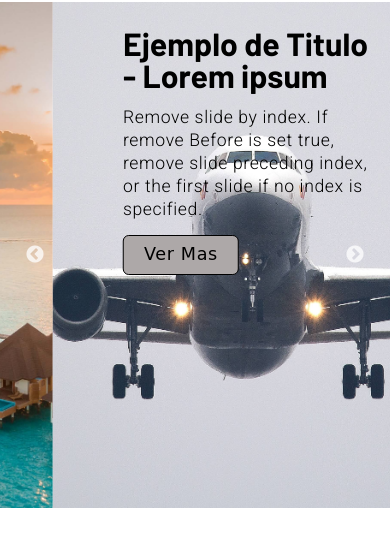
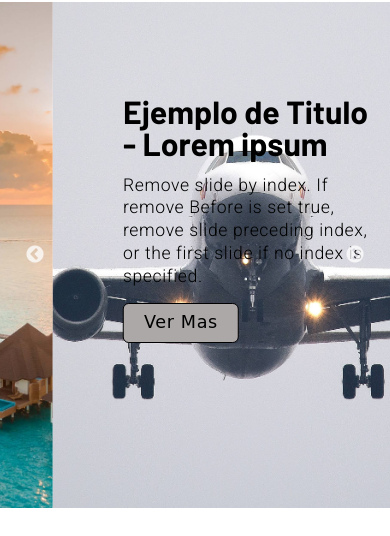
Before and after one commit to Ivanmerlano23/formativa-2do-corte, a plain HTML site: page index.html in a window 390 px wide. Shown: the part 1525-2061 px from the top of the page. Drawn offline with nearby package versions, Linux system fonts and the light colour scheme; a web font is replaced by a local one.

Commit message:
Add files via upload

```diff
--- a/css/estilo.css
+++ b/css/estilo.css
@@ -246,7 +246,7 @@ footer figure a:hover { transform: scale(1.09); transition: all 0.3s ease-in; }
 /* Móviles Grandes */
 @media only screen and (max-width: 499px){
 
-    main section#slide-imagenes article.slick-banner figure div.contenedor { width: 64%; margin: 3vh auto; }
+    main section#slide-imagenes article.slick-banner figure div.contenedor { width: 64%; margin: 11vh auto; }
 
     main section#banner-video-loop-muted video { height: 40vh; transform: scale(2.0); }
 
```
